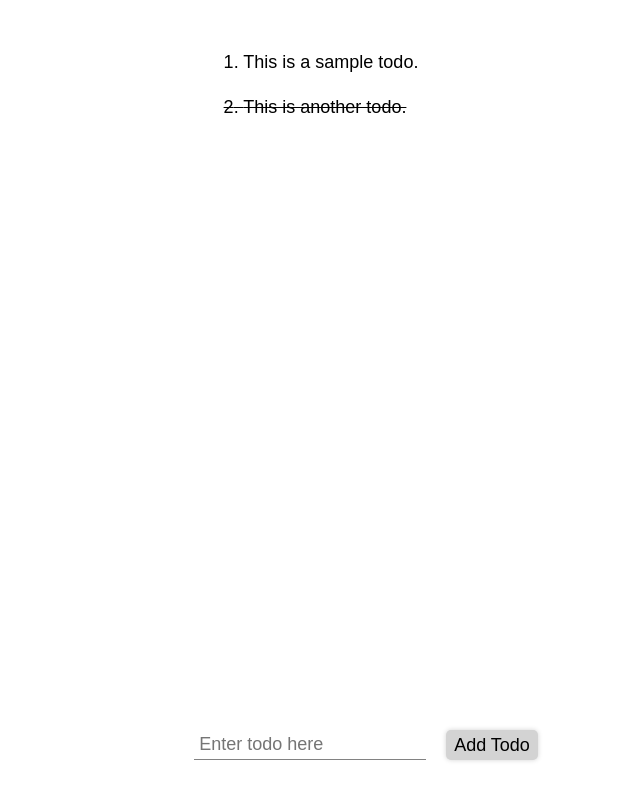
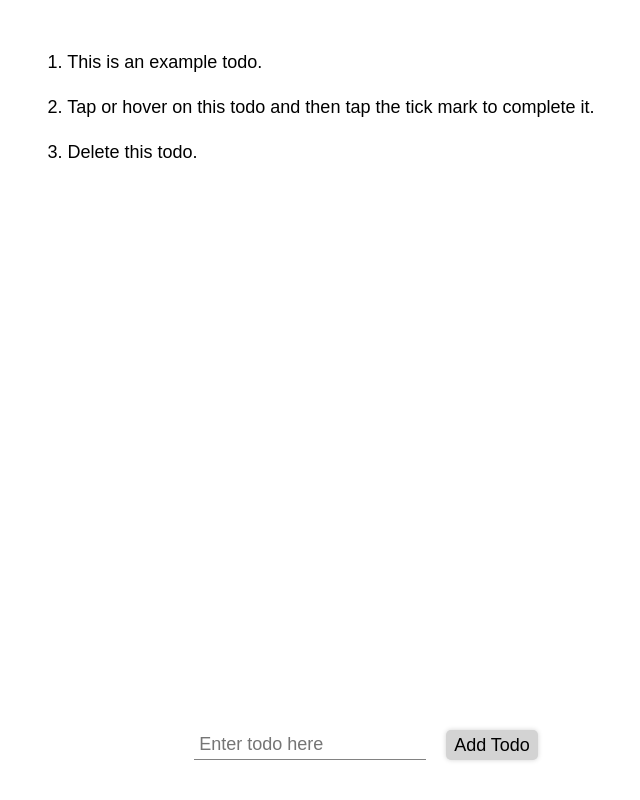
Before and after one commit to heyyayesh/todo-list, a React (Create React App) app: page / in a window 1280 px wide. Shown: the whole page, without its empty margins (274-914 px from the left). Built offline with nearby package versions, Linux system fonts and the light colour scheme.

Commit message:
Add empty message

```diff
--- a/src/App.js
+++ b/src/App.js
@@ -1,19 +1,34 @@
 import { useState } from 'react';
 import { v4 } from 'uuid';
 import Todo from './components/todo/Todo';
-import { Wrapper, Container, AddTodo, Input, Button } from './app.style';
+import {
+  Wrapper,
+  Container,
+  AddTodo,
+  Input,
+  Button,
+  EmptyMsg,
+} from './app.style';
 
 function App() {
+  const [isEmpty, setIsEmpty] = useState(false);
+
   const [todos, setTodos] = useState([
     {
       id: v4(),
-      title: 'This is a sample todo.',
+      title: 'This is an example todo.',
       isDone: false,
     },
     {
       id: v4(),
-      title: 'This is another todo.',
-      isDone: true,
+      title:
+        'Tap or hover on this todo and then tap the tick mark to complete it.',
+      isDone: false,
+    },
+    {
+      id: v4(),
+      title: 'Delete this todo.',
+      isDone: false,
     },
   ]);
 
@@ -60,7 +75,10 @@ function App() {
   return (
     <Wrapper>
       <Container>
-        {todos.map((todo, index) => (
+        {isEmpty ? (
+          <EmptyMsg>Nalla, Berozgaar! Kuchh to karle!</EmptyMsg>
+        ) : (
+          todos.map((todo, index) => (
             <Todo
               key={todo.id}
               num={index}
@@ -70,7 +88,8 @@ function App() {
               completeTodo={completeTodo}
               deleteTodo={deleteTodo}
             />
-        ))}
+          ))
+        )}
       </Container>
 
       <AddTodo>
--- a/src/app.style.js
+++ b/src/app.style.js
@@ -43,3 +43,7 @@ export const Button = styled.button`
     transform: scale(0.9);
   }
 `;
+
+export const EmptyMsg = styled.h1`
+  font-family: sans-serif;
+`;
```
Lines whose indentation alone changed are shown as unchanged.
